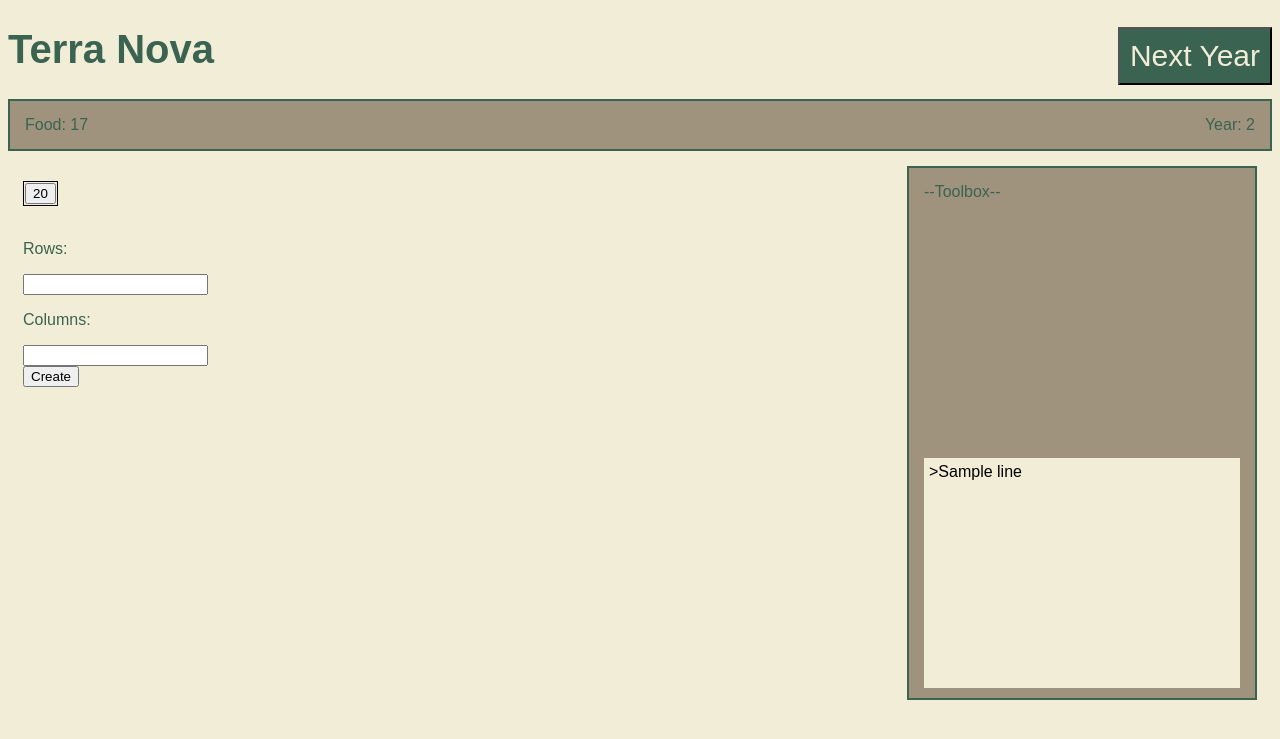
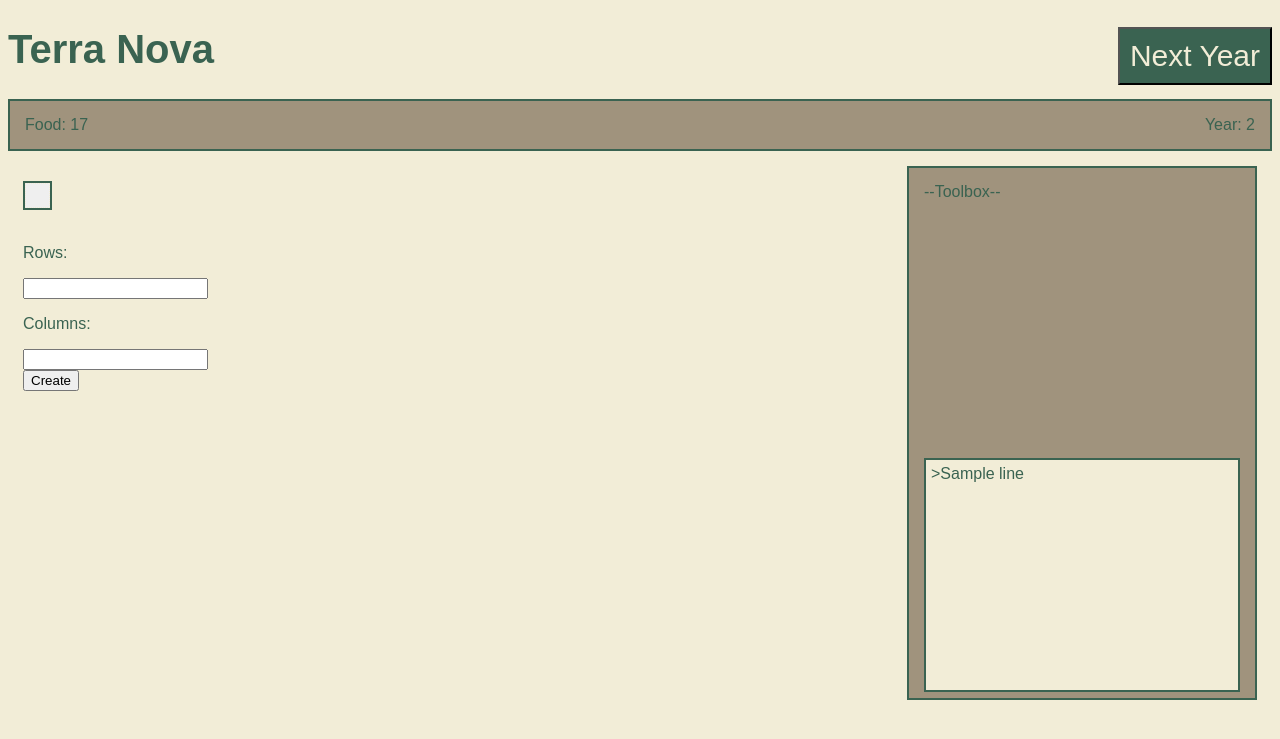
Before and after one commit to Caspar-tech/TerraNova, a Django app: template Game/templates/Game/main.html in a window 1280 px wide. Shown: the top 739 px of the page. Run offline with Django 3.2, Linux system fonts and the light colour scheme; data comes from the database, SQL or seed files in the repository; both versions use the stored data as it was after the commit; the template is opened without the code that fills it: values that come from a table or form of the project are taken from there, most other values are stand-ins (such as "Sample title", 1, 10 or a date in 2020); some libraries are stand-ins or nearby versions.

Commit message:
Styled the playing field into a nice world map

```diff
--- a/Game/static/Game/main.css
+++ b/Game/static/Game/main.css
@@ -24,12 +24,17 @@ H1 {
 }
 
 table {
-    border: 1px solid black;
+    border: 2px solid #3A6351;
     border-collapse: collapse;
 }
 
 td {
-   border: 1px solid black;
+    padding: 0px;
+    border-collapse: collapse;
+}
+
+tr {
+    line-height: 0px;
 }
 
 .Right {
--- a/Game/templates/Game/main.html
+++ b/Game/templates/Game/main.html
@@ -42,9 +42,16 @@
 
     .Infobox {
         background-color: #F2EDD7;
-        color: black;
+        color: #3A6351;
         height: 220px;
         padding: 5px;
+        border: 2px solid #3A6351;
+    }
+
+    .Tile  {
+        height: 25px;
+        width: 25px;
+        border: 1px dotted #F2EDD7;
     }
 
     .Grass {
@@ -56,7 +63,7 @@
     }
 
     .Undiscovered {
-        background-color: black;
+        background-color: #A0937D;
     }
 </style>
 
@@ -91,7 +98,7 @@ We use the templatetag "index" to call all the terrains from the list-->
                     <tr>
                         {% for c in ColumnsRange %}
                             {% with n=r|mul:Columns|add:c %}
-                                <td><input class={{ Square_terrain|index:n }} type="Submit" name="Square" value={{n}}></td>
+                                <td><button class="{{ Square_terrain|index:n }} Tile" type="Submit" name="Square" value={{n}}></button></td>
                             {% endwith %}
                         {% endfor %}
                     </tr>
```
Also changed, not shown: db.sqlite3.
